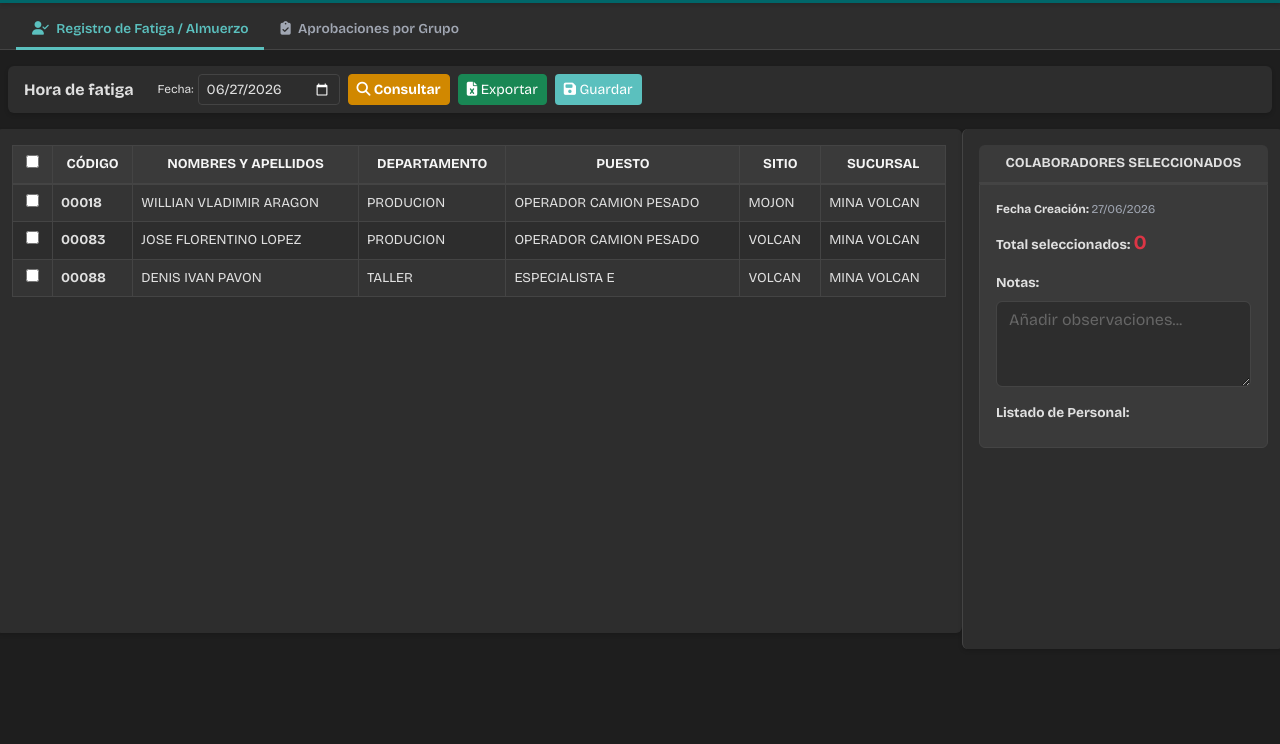
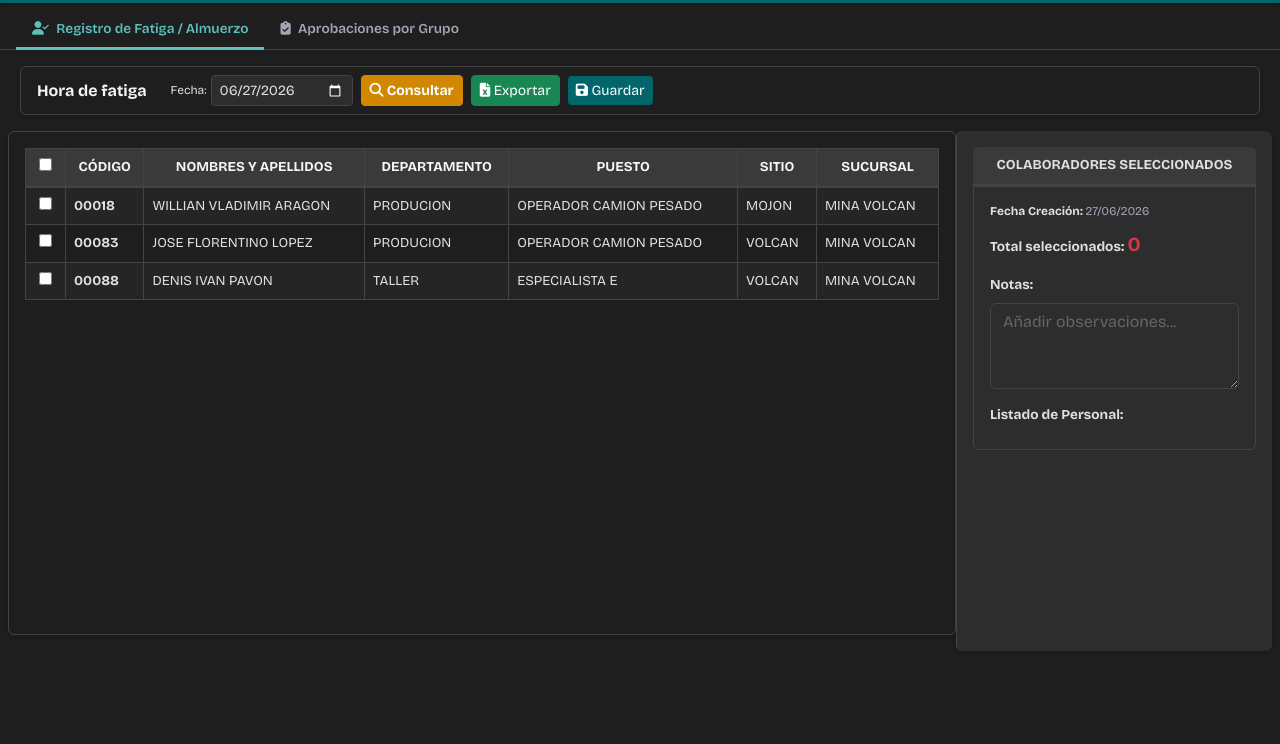
Before and after one commit to RioScript/Desarrollo, a plain HTML site: page index.html in a window 1280 px wide. Shown: the part 56-800 px from the top of the page. Drawn offline with nearby package versions, Linux system fonts and the light colour scheme.

Commit message:
Intento de arreglo modo oscuro

```diff
--- a/index.html
+++ b/index.html
@@ -4,24 +4,19 @@
     <meta charset="UTF-8">
     <meta name="viewport" content="width=device-width, initial-scale=1.0">
     <title>Autorización de Descanso y Fatiga - LaboraTrack</title>
-    <!-- Bootstrap 5 CSS -->
     <link href="https://cdn.jsdelivr.net/npm/bootstrap@5.3.0/dist/css/bootstrap.min.css" rel="stylesheet">
-    <!-- FontAwesome para Iconos -->
     <link rel="stylesheet" href="https://cdnjs.cloudflare.com/ajax/libs/font-awesome/6.4.0/css/all.min.css">
     <link rel="stylesheet" href="styles.css">
 </head>
 <body>
 
-    <!-- NAVBAR SUPERIOR -->
     <nav class="navbar navbar-expand-lg navbar-custom p-2 shadow-sm">
         <div class="container-fluid">
             <span class="navbar-brand d-flex align-items-center">
-                <strong class="text-uppercase" style="color: var(--primary-color); letter-spacing: 0.5px;">SISTEMA
-                    CONTROL LABORAL</strong>
+                <strong class="text-uppercase" style="letter-spacing: 0.5px;">SISTEMA CONTROL LABORAL</strong>
             </span>
 
-            <!-- SIMULADOR DE SESIÓN COMPLETO (Roles y Sitios Asignados) -->
-            <div class="ms-auto d-flex align-items-center gap-2 bg-light p-1 rounded border">
+            <div class="ms-auto d-flex align-items-center gap-2 p-1 rounded border">
                 <i class="fas fa-user-shield text-secondary ms-1"></i>
                 <label class="small fw-bold text-secondary mb-0">Usuario:</label>
                 <select id="selectUsuario" class="form-select form-select-sm"
@@ -36,8 +31,7 @@
         </div>
     </nav>
 
-    <!-- MENÚ DE PESTAÑAS (TABS UNIFICADOS) -->
-    <div class="container-fluid bg-white pt-2 px-3 border-bottom">
+    <div class="container-fluid pt-2 px-3 border-bottom">
         <ul class="nav nav-tabs border-0" id="controlLaboralTabs" role="tablist">
             <li class="nav-item" role="presentation">
                 <button class="nav-link active" id="carga-tab" data-bs-toggle="tab" data-bs-target="#carga-pane"
@@ -51,16 +45,11 @@
         </ul>
     </div>
 
-    <!-- CONTENIDO GENERAL DE PESTAÑAS -->
-    <div class="tab-content" id="tabsContent" class="container-fluid my-3">
+    <div class="tab-content container-fluid my-3" id="tabsContent">
 
-        <!-- ========================================== -->
-        <!-- PESTAÑA 1: CARGA DE REGISTROS (FISCAL / ADMIN) -->
-        <!-- ========================================== -->
         <div class="tab-pane fade show active px-2" id="carga-pane" role="tabpanel" tabindex="0">
-            <!-- Barra de Acciones de Entrada -->
-            <div class="bg-white py-2 px-3 rounded shadow-sm d-flex flex-wrap align-items-center gap-2 my-3">
-                <h6 class="mb-0 me-3 fw-bold text-dark">Hora de fatiga</h6>
+            <div class="py-2 px-3 rounded shadow-sm d-flex flex-wrap align-items-center gap-2 my-3 border">
+                <h6 class="mb-0 me-3 fw-bold">Hora de fatiga</h6>
                 <div class="d-flex align-items-center gap-1">
                     <label class="small mb-0">Fecha:</label>
                     <input type="date" class="form-control form-control-sm" value="2026-06-27">
@@ -69,15 +58,14 @@
                     Consultar</button>
                 <button class="btn btn-success btn-sm btn-fiscal-allow"><i class="fas fa-file-excel"></i>
                     Exportar</button>
-                <button class="btn btn-sm text-white btn-fiscal-allow" style="background-color: var(--primary-color);"
+                <button class="btn btn-sm text-white btn-fiscal-allow btn-primary-custom"
                     onclick="guardarRegistros()"><i class="fas fa-save"></i> Guardar</button>
             </div>
 
             <div class="row">
-                <!-- Tabla del Catálogo de Empleados (Viene de tbl_empleados) -->
-                <div class="col-xl-9 col-lg-8 bg-white p-3 rounded shadow-sm mb-3">
+                <div class="col-xl-9 col-lg-8 p-3 rounded shadow-sm mb-3 border">
                     <div class="table-responsive">
-                        <table class="table table-bordered table-striped table-hover align-middle">
+                        <table class="table table-bordered table-striped table-hover align-middle m-0">
                             <thead class="table-header-custom text-center">
                                 <tr>
                                     <th style="width: 40px;"><input type="checkbox" id="selectAll"></th>
@@ -125,14 +113,12 @@
                     </div>
                 </div>
 
-                <!-- Panel Lateral de Control de Seleccionados -->
                 <div class="col-xl-3 col-lg-4 sidebar-right p-3 rounded shadow-sm">
-                    <div class="table-header-custom p-2 rounded-top fw-bold text-center">COLABORADORES SELECCIONADOS
-                    </div>
-                    <div class="border p-3 rounded-bottom bg-light">
-                        <div class="mb-2 small fw-bold text-dark">Fecha Creación: <span
+                    <div class="table-header-custom p-2 rounded-top fw-bold text-center">COLABORADORES SELECCIONADOS</div>
+                    <div class="border p-3 rounded-bottom">
+                        <div class="mb-2 small fw-bold">Fecha Creación: <span
                                 class="text-muted fw-normal">27/06/2026</span></div>
-                        <div class="mb-2 text-dark fw-bold">Total seleccionados: <span id="totalSeleccionados"
+                        <div class="mb-2 fw-bold">Total seleccionados: <span id="totalSeleccionados"
                                 class="text-danger fs-5">0</span></div>
 
                         <label class="form-label fw-bold mt-2">Notas:</label>
@@ -147,35 +133,29 @@
             </div>
         </div>
 
-        <!-- ========================================== -->
-        <!-- PESTAÑA 2: APROBACIONES FILTRADAS POR SITIO -->
-        <!-- ========================================== -->
         <div class="tab-pane fade px-2" id="aprobacion-pane" role="tabpanel" tabindex="0">
-            <div class="bg-white p-3 rounded shadow-sm my-2">
+            <div class="p-3 rounded shadow-sm my-2 border">
                 <div class="d-flex justify-content-between align-items-center mb-3 border-bottom pb-2">
-                    <h5 class="fw-bold text-dark mb-0"><i class="fas fa-layer-group text-warning"></i> Control de
-                        Aprobación de Almuerzos</h5>
+                    <h5 class="fw-bold mb-0"><i class="fas fa-layer-group text-warning"></i> Control de Aprobación de Almuerzos</h5>
                     <span class="badge bg-secondary">Registros Pendientes de Validación</span>
                 </div>
 
                 <div class="table-responsive">
-                    <table class="table table-bordered align-middle">
+                    <table class="table table-bordered align-middle m-0">
                         <thead class="table-header-custom text-center">
                             <tr>
                                 <th style="width: 110px;">FECHA</th>
                                 <th style="width: 90px;">CÓDIGO</th>
                                 <th>COLABORADOR (nombre_ape)</th>
                                 <th>ESTRUCTURA OPERATIVA (departament/puesto)</th>
-                                <th style="width: 120px;">ESTADO</th>
+                                style="width: 120px;">ESTADO</th>
                                 <th style="width: 140px;">ACCIONES</th>
                             </tr>
                         </thead>
                         <tbody id="cuerpoAprobaciones">
 
-                            <!-- GRUPO OPERATIVO: VOLCAN (Para Erwing Cano o Administrador) -->
                             <tr class="group-header" data-sitio="VOLCAN">
-                                <td colspan="5"><i class="fas fa-mountain me-2"></i> SUCURSAL: MINA VOLCAN — SITIO:
-                                    VOLCAN</td>
+                                <td colspan="5"><i class="fas fa-mountain me-2"></i> SUCURSAL: MINA VOLCAN — SITIO: VOLCAN</td>
                                 <td class="text-center">
                                     <button class="btn btn-dark btn-xs btn-aprobador fw-bold"
                                         onclick="aprobarGrupo('g-volcan')">Aprobar Grupo</button>
@@ -212,10 +192,8 @@
                                 </td>
                             </tr>
 
-                            <!-- GRUPO OPERATIVO: MOJON (Para José Luis Ruiz o Administrador) -->
                             <tr class="group-header" data-sitio="MOJON">
-                                <td colspan="5"><i class="fas fa-map-marker-alt me-2"></i> SUCURSAL: MINA VOLCAN —
-                                    SITIO: MOJON</td>
+                                <td colspan="5"><i class="fas fa-map-marker-alt me-2"></i> SUCURSAL: MINA VOLCAN — SITIO: MOJON</td>
                                 <td class="text-center">
                                     <button class="btn btn-dark btn-xs btn-aprobador fw-bold"
                                         onclick="aprobarGrupo('g-mojon')">Aprobar Grupo</button>
@@ -242,9 +220,8 @@
             </div>
         </div>
     </div>
+
     <script src="https://cdn.jsdelivr.net/npm/bootstrap@5.3.0/dist/js/bootstrap.bundle.min.js"></script>
-    <script src="index.js">
-    </script>
+    <script src="index.js"></script>
 </body>
-
 </html>
```
